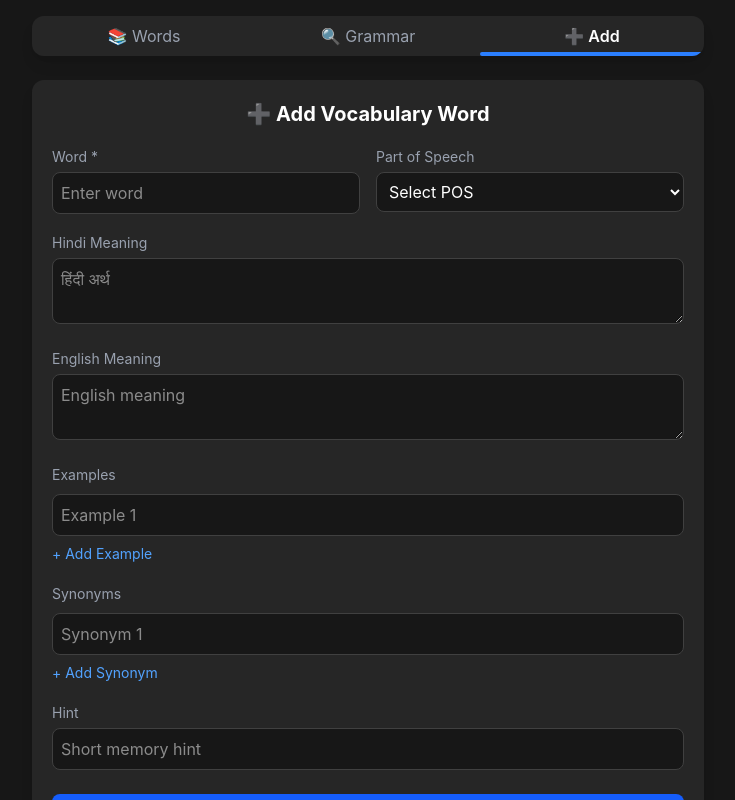
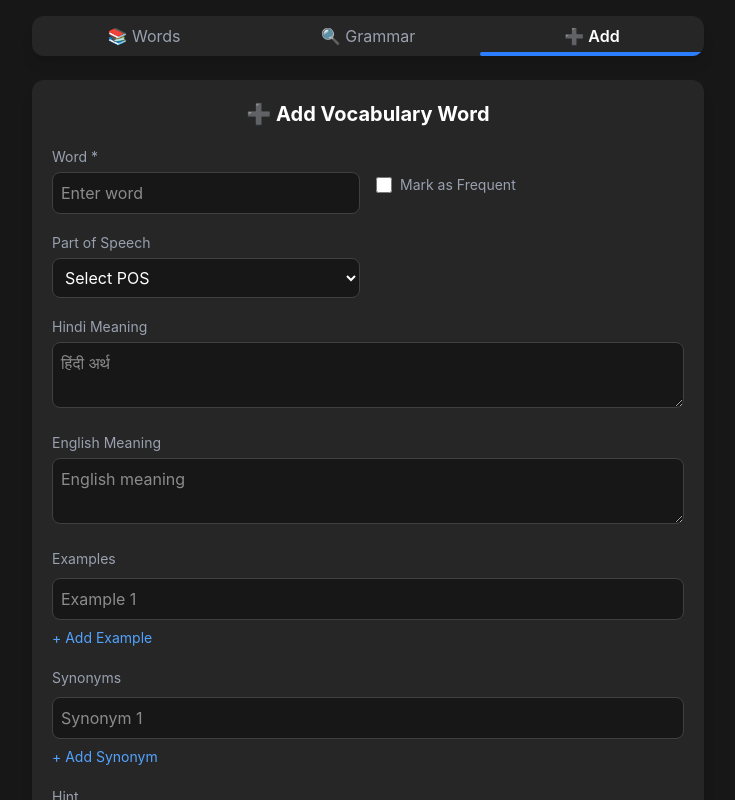
Before and after one commit to nilkanth4077/vocab-view-UI, a React (Vite) app: page / in a window 1280 px wide. Both pictures are taken after a click on the element "➕ Add". Shown: the top 800 px of the page, without its empty margins (272-1007 px from the left). Built offline with nearby package versions, Linux system fonts and the light colour scheme; no server answers.

Commit message:
word too

```diff
--- a/src/components/AddVocabWord.jsx
+++ b/src/components/AddVocabWord.jsx
@@ -55,6 +55,7 @@ export function AddVocabWord() {
 
             setForm({
                 word: "",
+                isFrequent: false,
                 partOfSpeech: "",
                 hindiMeaning: "",
                 englishMeaning: "",
@@ -86,6 +87,24 @@ export function AddVocabWord() {
                         placeholder="Enter word"
                         className="w-full mt-1 p-2 rounded-lg bg-neutral-900 border border-neutral-700 focus:ring-2 focus:ring-blue-500 outline-none"
                     />
+                </div>
+
+                <div className="mt-3 flex items-center gap-2">
+                    <input
+                        type="checkbox"
+                        name="isFrequent"
+                        checked={form.isFrequent || false}
+                        onChange={(e) =>
+                            setForm({
+                                ...form,
+                                isFrequent: e.target.checked
+                            })
+                        }
+                        className="w-4 h-4 accent-blue-500 cursor-pointer"
+                    />
+                    <label className="text-sm text-gray-400 cursor-pointer">
+                        Mark as Frequent
+                    </label>
                 </div>
 
                 {/* POS */}
--- a/src/components/VocabWords.jsx
+++ b/src/components/VocabWords.jsx
@@ -15,11 +15,36 @@ export default function VocabWords() {
     const fetchWords = async () => {
         try {
             setLoading(true);
+
+            const cached = JSON.parse(localStorage.getItem("vocabWords"));
+
+            // ✅ 1. Show cached instantly
+            if (cached && Array.isArray(cached.data)) {
+                setWords(cached.data);
+                setLoading(false); // avoid loader flash
+            }
+
+            // ✅ 2. Fetch fresh data in background
             const res = await axios.get(BASE_URL + "/vocab");
-            console.log(res.data);
-            setWords(res.data);
+            const fresh = res.data;
+
+            const newData = Array.isArray(fresh) ? fresh : [];
+
+            console.log("Fetched vocab:", newData);
+
+            // ✅ 3. Update UI + cache
+            setWords(newData);
+
+            localStorage.setItem(
+                "vocabWords",
+                JSON.stringify({
+                    data: newData
+                })
+            );
+
         } catch (err) {
             console.error(err);
+            setWords([]); // fallback
         } finally {
             setLoading(false);
         }
@@ -39,7 +64,26 @@ export default function VocabWords() {
 
     return (
         <div className="bg-neutral-800 rounded-xl shadow-lg p-5">
-            <h2 className="text-xl font-bold mb-4">📚 All Vocabulary Words</h2>
+            <div className="flex justify-between items-center mb-4">
+                <h2 className="text-xl font-bold mb-4">📚 All Vocabulary Words</h2>
+                <div className="mt-3 flex items-center gap-2">
+                    <input
+                        type="checkbox"
+                        name="isFrequent"
+                        checked={false}
+                        // onChange={(e) =>
+                        //     setForm({
+                        //         ...form,
+                        //         isFrequent: e.target.checked
+                        //     })
+                        // }
+                        className="w-4 h-4 accent-blue-500 cursor-pointer"
+                    />
+                    <label className="text-sm text-gray-400 cursor-pointer">
+                        Frequent
+                    </label>
+                </div>
+            </div>
 
             {loading && <p className="text-gray-400">Loading...</p>}
 
```
